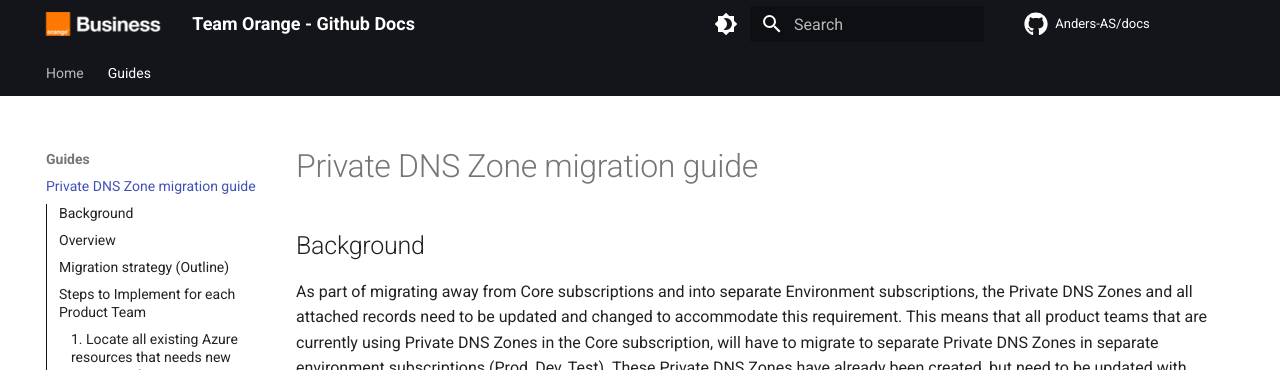
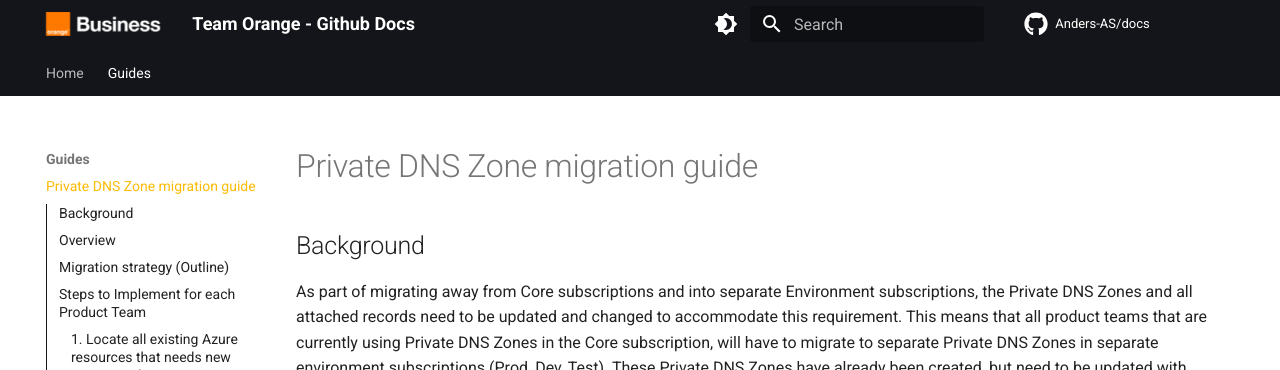
Before and after one commit to Anders-AS/docs, an MkDocs documentation site: the page built from docs/privatednszone-migration.md, in a window 1280 px wide. Shown: the top 370 px of the page. Built offline with MkDocs 1.6.1 and Material for MkDocs 9.7.7, drawn with Linux system fonts in a browser that asks for light colours; comment, search, counter and statistics services are not loaded.

Commit message:
design update

```diff
--- a/docs/css/styles.css
+++ b/docs/css/styles.css
@@ -1,4 +1,4 @@
-:root {
+:root > * {
   --md-typeset-a-color:#fcba03;
 }
 
```
